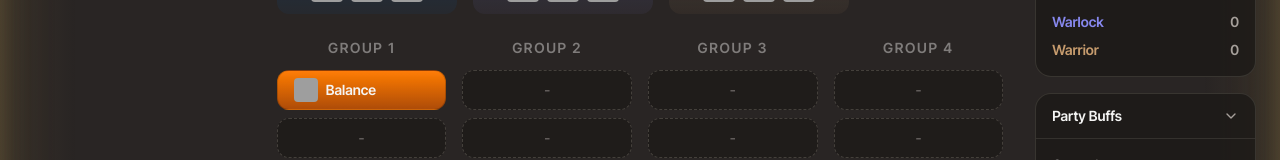
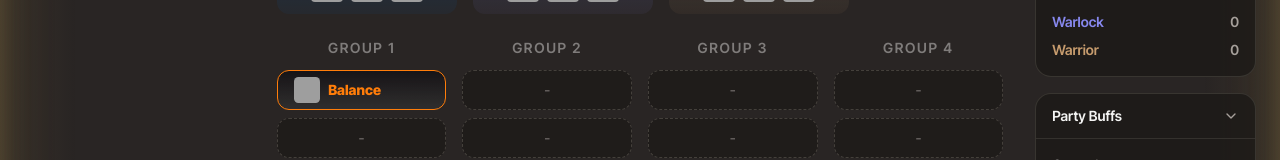
Before and after one commit to wjbetech/wowcomps, a React (Vite) app: page / in a window 1280 px wide. Both pictures are taken after a click on the button 306 px from the left and 192 px from the top of the page. Shown: the part 390-550 px from the top of the page. Built offline with nearby package versions, Linux system fonts and the light colour scheme; grey boxes are pictures that could not be loaded.

Commit message:
feat/dnd-kit: redesigned filled raid slots to avoid legibility issues on rogues, shamans and priests

```diff
--- a/src/components/RaidGrid.tsx
+++ b/src/components/RaidGrid.tsx
@@ -54,9 +54,11 @@ function RaidSlot({ slotId, placedSpec }: { slotId: string; placedSpec: PlacedSp
     ? {
         background: `linear-gradient(
           180deg,
-          rgb(from ${slotColor} r g b / 1),
-          rgb(from ${slotColor} calc(r - 36) calc(g - 36) calc(b - 36) / 0.75)
+          rgb(23 20 23  / 1),
+          rgb(50 50 50 / 0.75)
         )`,
+        borderColor: slotColor,
+        color: slotColor,
       }
     : undefined;
 
@@ -71,7 +73,7 @@ function RaidSlot({ slotId, placedSpec }: { slotId: string; placedSpec: PlacedSp
           ? "border-black/20"
           : isOver
             ? "border-stone-400 bg-stone-800/90"
-            : "border-dashed border-stone-700 bg-stone-900/70 hover:border-stone-500 hover:bg-stone-800/80",
+            : "border-dashed border-stone-700 bg-stone-900/70 hover:border-stone hover:bg-stone-800/80",
       ].join(" ")}
     >
       {placedSpec ? (
@@ -80,12 +82,10 @@ function RaidSlot({ slotId, placedSpec }: { slotId: string; placedSpec: PlacedSp
             <img
               src={placedSpec.iconLink}
               alt={placedSpec.label}
-              className="h-6 w-6 rounded-sm object-cover"
+              className="h-6 w-6 zoom-110 rounded-sm object-cover"
             />
           ) : null}
-          <span className={`text-sm ${placedSpec.classId === "priest" ? "text-stone-600" : ""}`}>
-            {placedSpec.label}
-          </span>
+          <span className="text-sm font-extrabold">{placedSpec.label}</span>
         </div>
       ) : (
         <span className="w-full text-center text-sm text-stone-400/50">-</span>
```
Also changed, not shown: 1 other file (tests, documents, lock files or other folders).
